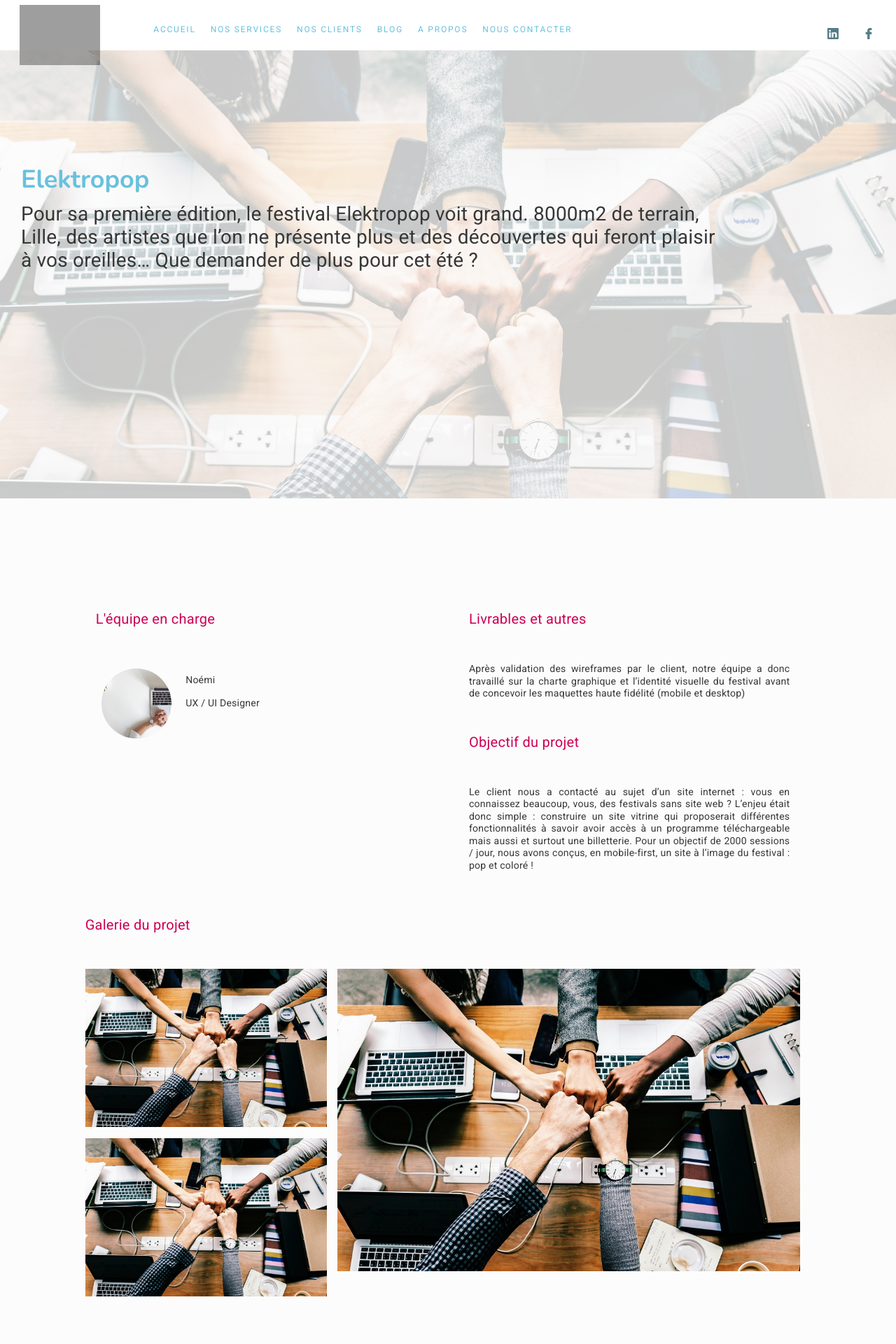
After one commit to Delphine-C/Formation_projet5, a Symfony app: template templates/projects/project_elektropop.html.twig in a window 1280 px wide. The commit adds this page. Shown: the top 1920 px of the page at 70% size. Run offline with Twig, Linux system fonts and the light colour scheme; the template is opened without the code that fills it, so the values that code supplies are empty; some libraries are stand-ins or nearby versions; grey boxes are pictures that could not be loaded.

Commit message:
add Noemie projects

```diff
--- /dev/null
+++ b/templates/projects/project_elektropop.html.twig
@@ -0,0 +1,109 @@
+{% extends "base.html.twig" %}
+{% block title %}Projet Elektropop{% endblock %}
+{% block stylesheets %}
+
+{% endblock %}
+
+{% block body %}
+    <div class="container-fluid">
+        <div class="row background_article col-12 col-lg-12 ">
+        </div>
+        <div class="row offset-lg-1 col-10 title_article">
+            <div class="col-lg-12">
+                <h1>Elektropop</h1>
+            </div>
+            <div class="col-lg-12">
+                <h2>
+                    Pour sa première édition, le festival Elektropop voit grand. 8000m2 de terrain, Lille, des artistes que l’on ne présente plus et des découvertes qui feront plaisir à vos oreilles…
+                    Que demander de plus pour cet été ?
+                </h2>
+            </div>
+        </div>
+        <div class="offset-lg-1 col-lg-10 col-12">
+            <div class="row d-flex justify-content-between">
+                <div class="col-lg-5 col-12 ">
+                    <h4>L'équipe en charge</h4>
+                    <div class="d-inline-block p-2">
+                        <img src="{{ asset('images/home-intro.jpg') }}" alt="Bootstrap" class="img-fluid ronde">
+                    </div>
+                    <div class="d-inline-block p-2">
+                        <p>Noémi</p>
+                        <p>UX / UI Designer</p>
+                    </div>
+                </div>
+                <div class="col-12 col-lg-6 mt-5 mt-lg-0">
+                    <div class="col-12 text-justify">
+                        <h4>Livrables et autres</h4>
+                        <p>
+                            Après validation des wireframes par le client, notre équipe a donc travaillé sur la charte graphique et l’identité visuelle du festival avant de concevoir les maquettes haute fidélité (mobile et desktop)
+                        </p>
+
+                    </div>
+                    <div class="col-12 mt-5 text-justify">
+                        <h4>Objectif du projet</h4>
+                        <p>
+                            Le client nous a contacté au sujet d’un site internet : vous en connaissez beaucoup, vous, des festivals sans site web ? L’enjeu était donc simple :
+                            construire un site vitrine qui proposerait différentes fonctionnalités à savoir avoir accès à un programme téléchargeable mais aussi et surtout une billetterie.
+                            Pour un objectif de 2000 sessions / jour, nous avons conçus, en mobile-first, un site à l’image du festival : pop et coloré !
+                        </p>
+
+                    </div>
+                </div>
+            </div>
+            <!-- Carousel -->
+            <div id="myCarousel" class="carousel slide col-12 margin-auto d-lg-none d-flex justify-content-center" data-ride="carousel">
+
+                <!-- The slideshow -->
+                <div class="carousel-inner" style=" width:320px" >
+                    <div class="carousel-item active">
+                        <div class="col-12 no-padding shadow-sm p-0 mb-0 bg-white rounded white">
+                            <img src="{{ asset('images/article-fili-990.jpg') }}" class="img-fluid" alt="" height="180" width="320">
+                        </div>
+                    </div>
+                    <div class="carousel-item">
+                        <div class="col-12 no-padding shadow-sm p-0 mb-0 bg-white rounded white">
+                            <img src="{{ asset('images/article-fili-990.jpg') }}" class="img-fluid" alt="" height="180" width="320">
+                        </div>
+                    </div>
+                    <div class="carousel-item">
+                        <div class="col-12 no-padding shadow-sm p-0 mb-0 bg-white rounded white">
+                           <img src="{{ asset('images/article-fili-990.jpg') }}" class="img-fluid" alt="" height="180" width="320">
+                        </div>
+                    </div>
+
+                    <!-- Indicators -->
+                    <ul class="carousel-indicators">
+                        <li data-target="#myCarousel" data-slide-to="0" class="active"></li>
+                        <li data-target="#myCarousel" data-slide-to="1"></li>
+                        <li data-target="#myCarousel" data-slide-to="2"></li>
+                    </ul>
+
+                    <!-- Left and right controls -->
+                    <a class="carousel-control-prev" href="#myCarousel" data-slide="prev">
+                        <span class="carousel-control-prev-icon"></span>
+                    </a>
+                    <a class="carousel-control-next" href="#myCarousel" data-slide="next">
+                        <span class="carousel-control-next-icon"></span>
+                    </a>
+                </div>
+            </div>
+
+            <div class="d-none d-lg-inline-block mt-lg-5">
+                <h4>Galerie du projet</h4>
+                <div class="row d-flex justify-content-between">
+                    <div class="col-lg-4 p-0">
+                        <div class="col-12 mb-3 p-0">
+                           <img src="{{ asset('images/article-fili-990.jpg') }}" class="img-fluid" alt="">
+                        </div>
+                        <div class="col-12 p-0">
+                            <img src="{{ asset('images/article-fili-990.jpg') }}" class="img-fluid" alt="">
+                        </div>
+                    </div>
+                    <div class="col-lg-8">
+                        <img src="{{ asset('images/article-fili-990.jpg') }}" class="img-fluid" alt="">
+                    </div>
+                </div>
+            </div>
+        </div>
+    </div>
+{% endblock %}
```
Also changed, not shown: templates/home.html.twig (+5 -5 lines), templates/projects/project_marc-clara.html.twig (added, +110 -0 lines), templates/references.html.twig (+10 -10 lines).
